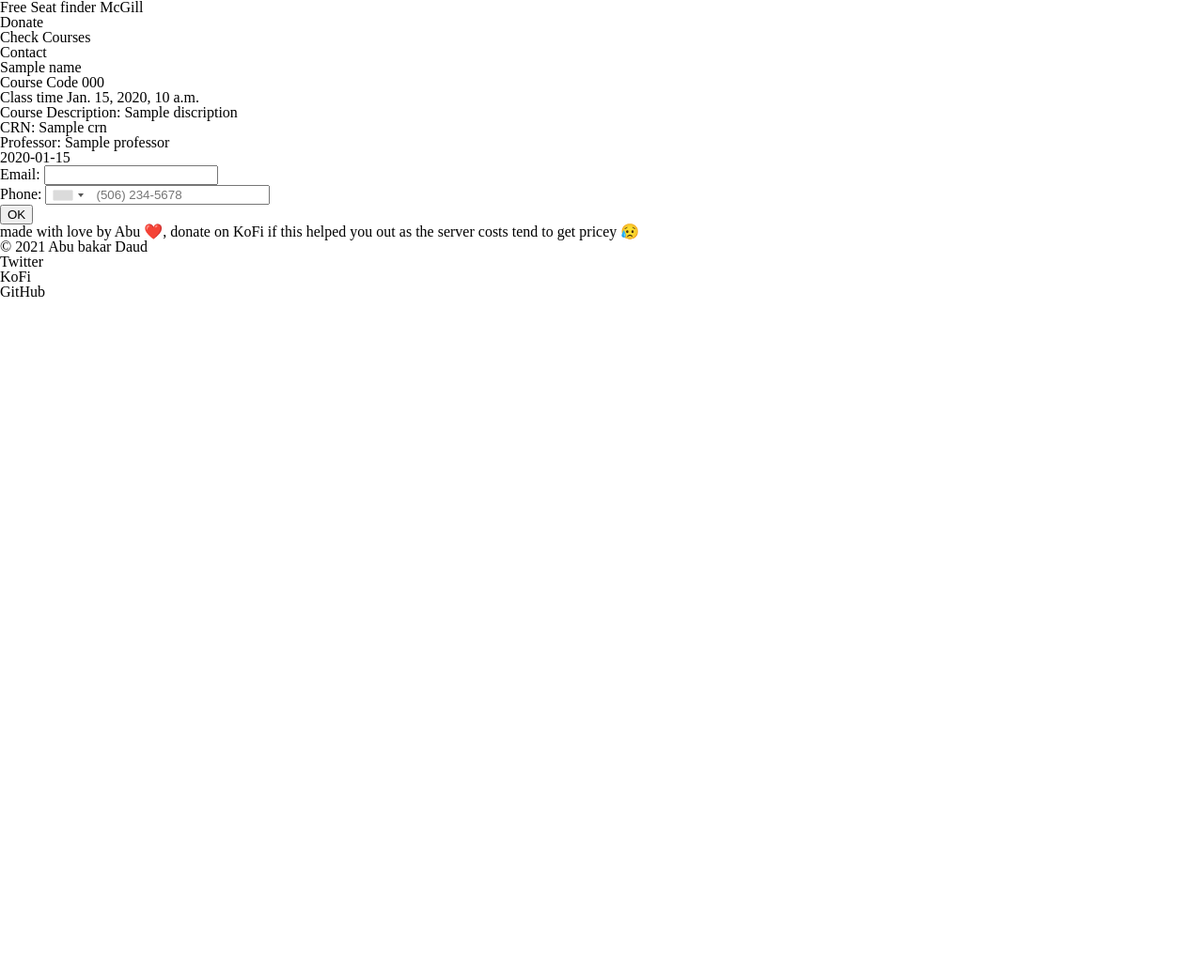
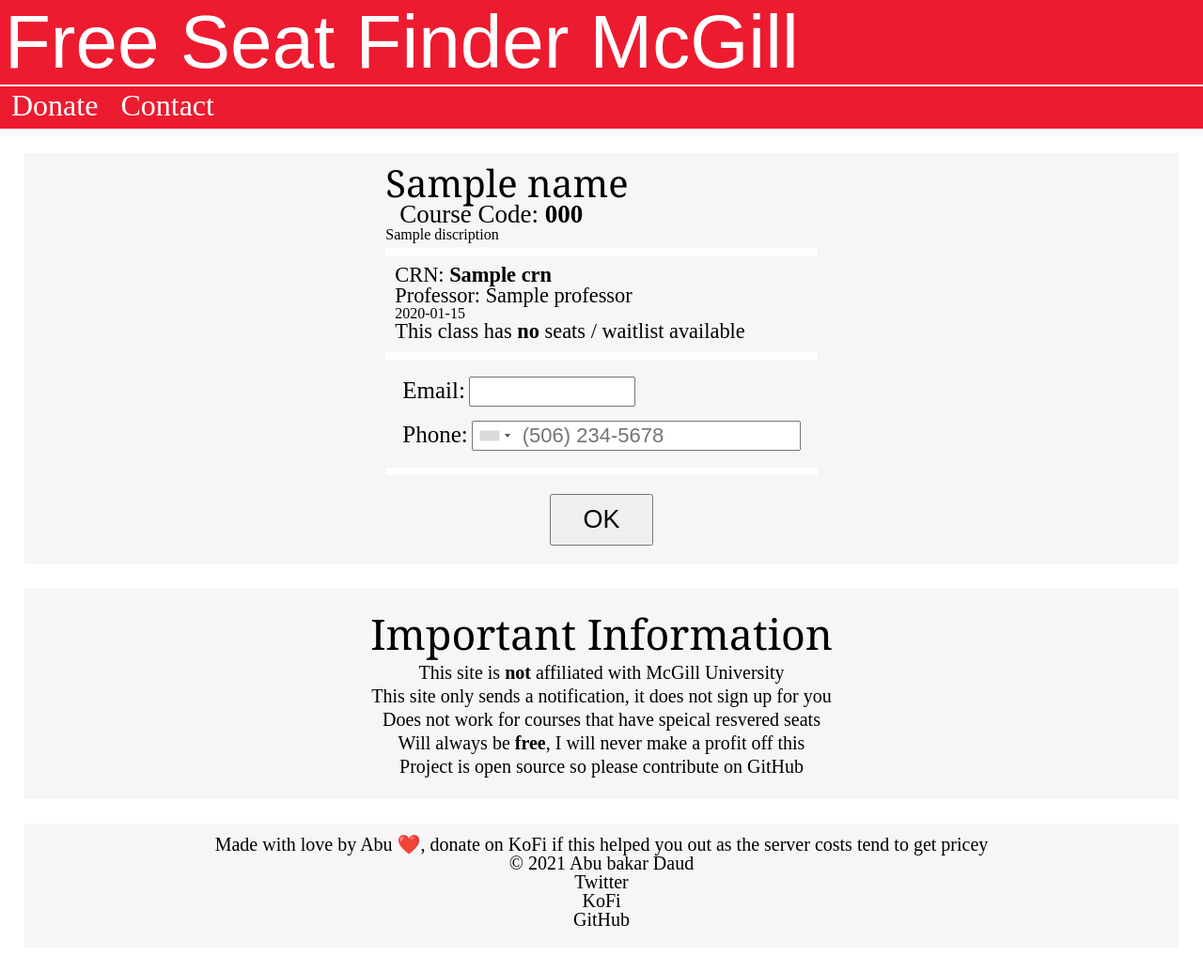
Before and after one commit to Gadiguibou/VSBProject, a Django app: template templates/results.html in a window 1280 px wide. Shown: the whole page at 94% size. Before the commit the page ends 316 px from the top, so only its background shows below. Run offline with Django 3.2, Linux system fonts and the light colour scheme; the template is opened without the code that fills it: most values are stand-ins (such as "Sample title", 1, 10 or a date in 2020); grey boxes are pictures that could not be loaded.

Commit message:
finished CSS and HTML base

```diff
--- a/mainpage/views.py
+++ b/mainpage/views.py
@@ -10,6 +10,7 @@
 from .models import Users, CRN
 from django.core.exceptions import ValidationError
 from .VSBLogic import send_email, FoundCRN
+from .forms import ContactForm
 
 
 # Create your views here.
@@ -136,6 +137,11 @@
     send_email(address="abubakar.daud@mail.mcgill.ca", crn=12345, name="Comp 202")
     return HttpResponse("works")
 
+    def contact_view(request):
+        form = ContactForm()
+        context = {'form': form}
+        return render(request, 'contact/contact.html', context)
+
 
 def success(request):
     return HttpResponse("success!")
--- /dev/null
+++ b/static/main.css
@@ -0,0 +1,222 @@
+body html{
+    height: 100%;
+}
+
+b{
+    font-weight: bold;
+
+}
+
+
+#Main-title{
+    font-size: 5em;
+    padding: 5px 8px 5px 5px;
+    border-bottom: 2px solid white;
+    font-family: 'Arial', sans-serif;
+}
+
+
+#tabunder{
+    display: flex;
+    flex-direction: row;
+    font-size: 2em;
+    padding-right: 0.1em;
+    padding-bottom: 5px;
+
+
+
+}
+
+.table_element{
+    padding: 4px 12px;
+     font-family: 'Times New Roman', 'Georgia', sans-serif;
+}
+
+
+
+.block > form > label{
+    display: None;
+
+}
+
+.block > form > ul > li{
+    font-size: 20px;
+    padding-right: 12px;
+    padding-left : 12px;
+    padding-top: 10px
+}
+
+
+
+
+
+h2{
+    font-size: 2.5em;
+    font-family: 'Georgia', sans-serif;
+
+}
+
+p{
+    font-size: 1.4em;
+    font-family: 'Times New Roman', 'Georgia', sans-serif;
+
+
+}
+
+.blocktab{
+    padding-top: 15px;
+    display: flex;
+    flex-direction:column;
+    text-align: center;
+}
+
+
+
+#secondblock > ul {
+    display: flex;
+    flex-direction: column;
+    align-items: center;
+    list-style-type: none;
+    font-size: 20px;
+    margin-top: 8px;
+    padding: 0;
+}
+
+#secondblock > ul > li{
+    margin-bottom: 5px;
+}
+
+#secondblock > h2{
+
+    font-size: 2.8em;
+
+}
+
+
+.block > form > input{
+    padding: 10px ;
+    margin-top: 10px;
+    width: 24%;
+    margin-right: auto;
+    margin-left: auto;
+    font-size: 22px ;
+}
+
+
+
+.block > form {
+
+    justify-self: center;
+    display: flex;
+    flex-direction: column;
+
+}
+
+
+
+
+#id_class_name{
+    padding: 0;
+    margin-top: 10px;
+    margin-right: auto;
+    margin-left: auto;
+    width: 92%;
+    font-size: 3em;
+    display: flex;
+    justify-content: center;
+    align-items: center;
+}
+
+
+.block{
+    background-color: #f6f6f6;
+    margin: 2% 2% 2%;
+    height: 100%;
+    padding: 12px;
+    padding-bottom: 20px;
+
+}
+
+.CRNblock{
+    display: flex;
+
+}
+
+
+.timeblock{
+    border-bottom: 8px solid white;
+    padding: 10px;
+}
+
+
+
+
+#toptabcontact{
+    padding-bottom: 6px;
+    border-bottom: 8px solid white;
+}
+
+
+.checkboxtimeblock{
+    height: 20px;
+    width: 20px;
+
+}
+
+
+#emailphone{
+    padding: 18px;
+    border-bottom: 8px solid white;
+
+}
+
+#email  {
+    font-size: 22px;
+    width: 40%;
+    margin-bottom: 15px;
+}
+
+#phone{
+    font-size: 22px;
+
+}
+label{
+    font-size: 25px;
+}
+
+
+#id_term
+{
+display: flex;
+flex-direction: row;
+justify-content: center;
+}
+
+#toptab{
+    background: rgb(237,27,47);
+    color: white;
+}
+
+#coursecode{
+    font-size: 27px;
+    padding-left:15px;
+}
+
+#description{
+    font-size: 16px;
+
+}
+
+#OK{
+    margin-top: 20px;
+    font-size: 27px;
+}
+
+#blockfooter
+{
+    font-size: 20px;
+    display: flex;
+    flex-direction: column;
+    text-align: center;
+
+}
--- a/templates/base_template.html
+++ b/templates/base_template.html
@@ -14,6 +14,8 @@
 
 
     <link rel="stylesheet" href="{%  static "reset.css"  %}">
+    <link rel="stylesheet" href="{%  static "main.css"  %}">
+
     <link rel="stylesheet" href="{%  static "phone_number/intl-tel-input-17.0.0/build/css/intlTelInput.css"  %}">
     <script type='text/javascript' src='{% static "phone_number/intl-tel-input-17.0.0/build/js/intlTelInput.min.js" %}' ></script>
 
@@ -28,40 +30,56 @@
     <body>
 
     <header>
-    <div>
-    <div> Free Seat finder McGill </div>
-    <div>
-        <div> Donate </div>
-        <div> Check Courses </div>
-        <div> Contact </div>
+    <div id="toptab">
+    <div id="Main-title"> Free Seat Finder McGill </div>
+    <div id="tabunder">
+        <div class="table_element"> Donate </div>
+        <div class="table_element"> Contact </div>
     </div>
     </div>
     </header>
 
 
+
+    <div class="block">
     {% block content %}{% endblock content %}
+    </div>
+
+
+    <div class="block">
+        <div id="secondblock" class="blocktab">
+            <h2> Important Information </h2>
+            <ul>
+                <li> This site is <b>not</b> affiliated with McGill University </li>
+                <li>This site only sends a notification, it does not sign up for you </li>
+                <li>Does not work for courses that have speical resvered seats </li>
+                <li>Will always be <b>free</b>, I will never make a profit off this</li>
+                <li> Project is open source so please contribute on GitHub</li>
+            </ul>
+        </div>
 
 
 
 
-
-    <footer>
+    </div>
 
 
-        <div> made with love by Abu ❤️, donate on KoFi if this helped you out as the server costs tend to get pricey 😥 </div>
 
+
+    <div class="block">
+        <div id="blockfooter">
+        <div> Made with love by Abu ❤️, donate on KoFi if this helped you out as the server costs tend to get pricey </div>
         <div>
+
             <div> © 2021 Abu bakar Daud </div>
-
             <div>
                 <div> Twitter </div>
                 <div> KoFi</div>
                 <div> GitHub </div>
             </div>
         </div>
-
-
-    </footer>
+        </div>
+        </div>
 
     </body>
 </html>
--- a/templates/results.html
+++ b/templates/results.html
@@ -11,16 +11,29 @@
 
 <div>
 
-    <div>
+    <div id="toptabcontact">
         <h2>{{ name }}</h2>
-        <p> Course Code {{ courseCode }}</p>
-        <p> Class time  {{ time }}</p>
-        <p>Course Description: {{ discription }}</p>
+        <p id="coursecode"> Course Code: <b>{{ courseCode }}</b></p>
+        <p id="description">{{ discription }}</p>
     </div>
 
+
+
 {% for o in timeblocks %}
-    <div>
-        <p> CRN: {{ o.CRN }}</p>
+    <div class="timeblock">
+        <div class="CRNblock">
+        {% if o.available %}
+        <p> CRN: <b>{{ o.CRN }} </b> </p>
+
+            <input class="checkboxtimeblock" type="checkbox" name={{ o.CRN }} />
+
+        {% else %}
+
+            <p> CRN: <b>{{ o.CRN }} </b> </p>
+
+        {% endif %}
+        </div>
+
         <p> Professor: {{  o.Professor }}</p>
 
         <div>
@@ -30,11 +43,11 @@
         <div>
 
         {% if o.available %}
-            <p> This class has seats / waitlist available</p>
-            <input type="checkbox" name={{ o.CRN }} />
+
         {% else %}
+            <p> This class has <b>no</b> seats / waitlist available</p>
+
             <!-- <input type="checkbox" name={{ o.CRN }} /> -->
-
         {% endif %}
         </div>
 
@@ -48,7 +61,7 @@
 
 </div>
 
-<div>
+<div id="emailphone">
     <div>
       <label for="email">Email:</label>
       <input type="email" id="email" name="email">
@@ -65,10 +78,7 @@
         <span id="error-msg" class="hide"></span>
 
 
-
         <script>
-
-
   var input = document.querySelector("#phone"),
   errorMsg = document.querySelector("#error-msg"),
   validMsg = document.querySelector("#valid-msg");
@@ -120,10 +130,6 @@
 
     </div>
 </div>
-
-
-  <input type="submit" value="OK">
-
-
+  <input id="OK" type="submit" value="OK">
 </form>
 {% endblock content %}
```
Also changed, not shown: mainpage/forms.py (+7 -0 lines), mainpage/models.py (+14 -0 lines), templates/contact.html (+17 -9 lines), templates/index.html (+7 -5 lines).
